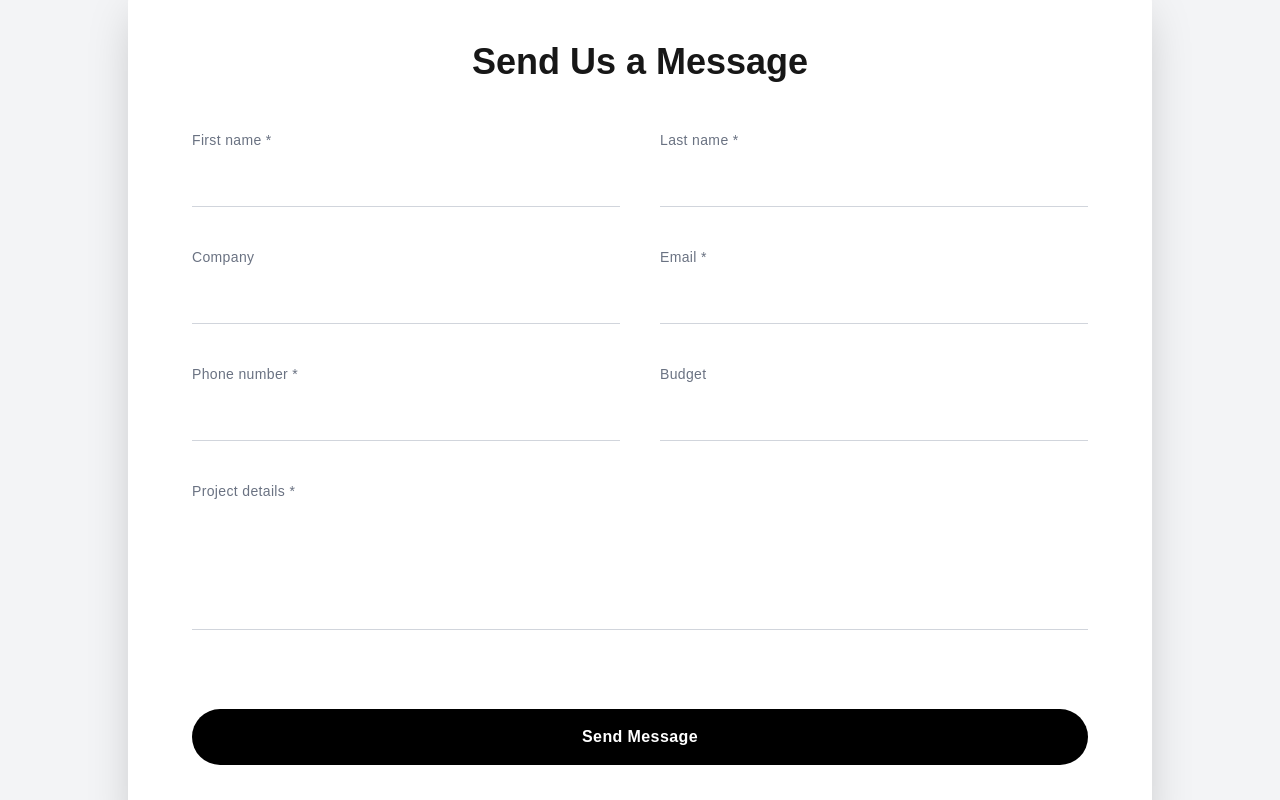
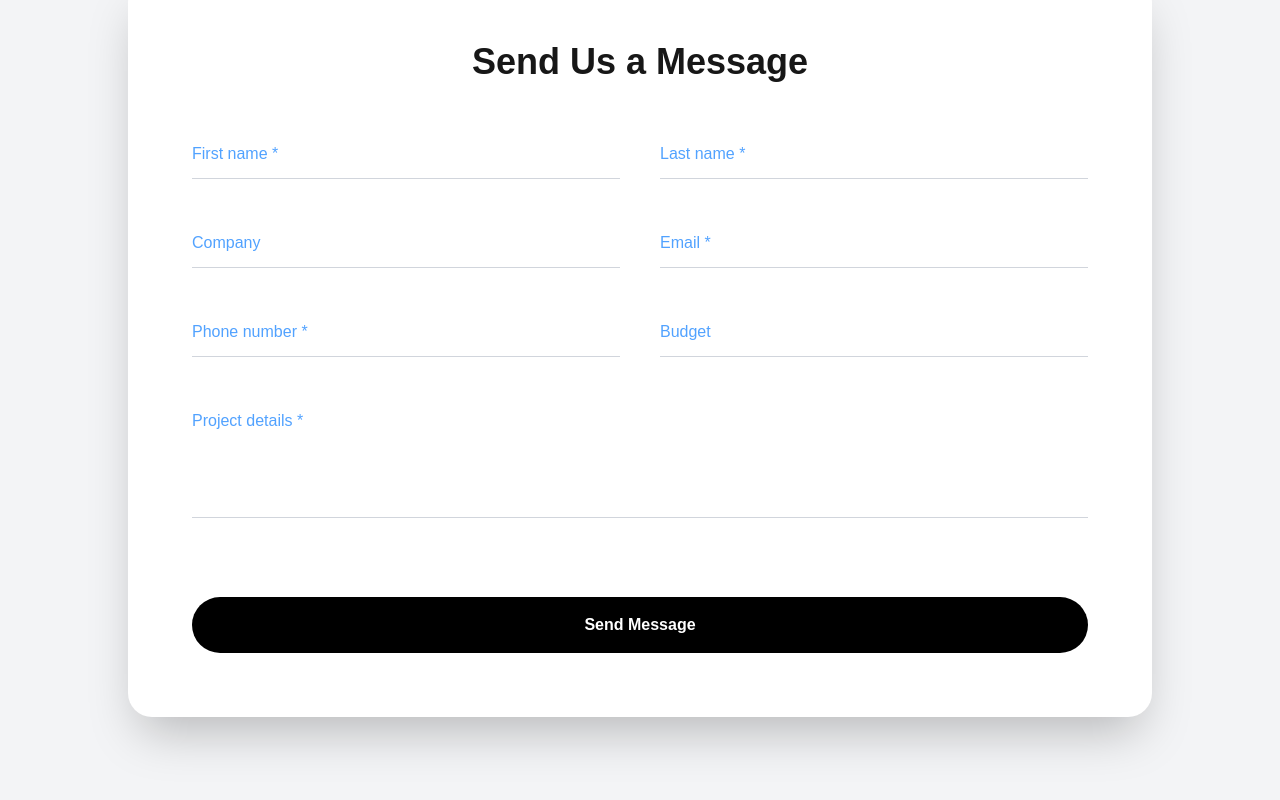
Before and after one commit to aadilahmadgit/gencon, a Next.js app: page / in a window 1280 px wide. Shown: the part 2160-2960 px from the top of the page. Built offline with nearby package versions, Linux system fonts and the light colour scheme.

Commit message:
Update ContactForm.tsx

```diff
--- a/src/components/ContactForm.tsx
+++ b/src/components/ContactForm.tsx
@@ -14,11 +14,6 @@ export default function ContactForm() {
 
     const form = e.currentTarget;
 
-    // Debug env values
-    console.log("Service ID:", process.env.NEXT_PUBLIC_EMAILJS_SERVICE_ID);
-    console.log("Template ID:", process.env.NEXT_PUBLIC_EMAILJS_TEMPLATE_ID);
-    console.log("Public Key:", process.env.NEXT_PUBLIC_EMAILJS_PUBLIC_KEY);
-
     try {
       await emailjs.sendForm(
         process.env.NEXT_PUBLIC_EMAILJS_SERVICE_ID as string,
@@ -29,124 +24,90 @@ export default function ContactForm() {
 
       setStatus("success");
       form.reset();
-
       setTimeout(() => setStatus("idle"), 4000);
 
     } catch (error: any) {
       console.log("FULL ERROR:", error);
-      console.log("TEXT:", error?.text);
-      console.log("STATUS:", error?.status);
-
       setStatus("error");
       setTimeout(() => setStatus("idle"), 4000);
     }
   };
 
   return (
-    <form
-      onSubmit={handleSubmit}
-      className="space-y-10 max-w-4xl mx-auto"
-    >
+    <form onSubmit={handleSubmit} className="space-y-10 max-w-4xl mx-auto">
+
       {/* Row 1 */}
       <div className="grid md:grid-cols-2 gap-10">
-        <div className="group">
-          <label className="block text-sm font-medium text-gray-500 mb-2 tracking-wide">
-            First name *
-          </label>
         <input
           type="text"
           name="first_name"
           required
-            className="w-full border-b border-gray-300 bg-transparent py-3 outline-none transition-all duration-300 focus:border-black"
+          placeholder="First name *"
+          className="w-full border-b border-gray-300 bg-transparent py-3 outline-none transition-all duration-300 focus:border-blue-600 text-blue-600 placeholder:text-blue-400"
         />
-        </div>
 
-        <div className="group">
-          <label className="block text-sm font-medium text-gray-500 mb-2 tracking-wide">
-            Last name *
-          </label>
         <input
           type="text"
           name="last_name"
           required
-            className="w-full border-b border-gray-300 bg-transparent py-3 outline-none transition-all duration-300 focus:border-black"
+          placeholder="Last name *"
+          className="w-full border-b border-gray-300 bg-transparent py-3 outline-none transition-all duration-300 focus:border-blue-600 text-blue-600 placeholder:text-blue-400"
         />
-        </div>
       </div>
 
       {/* Row 2 */}
       <div className="grid md:grid-cols-2 gap-10">
-        <div className="group">
-          <label className="block text-sm font-medium text-gray-500 mb-2 tracking-wide">
-            Company
-          </label>
         <input
           type="text"
           name="company"
-            className="w-full border-b border-gray-300 bg-transparent py-3 outline-none transition-all duration-300 focus:border-black"
+          placeholder="Company"
+          className="w-full border-b border-gray-300 bg-transparent py-3 outline-none transition-all duration-300 focus:border-blue-600 text-blue-600 placeholder:text-blue-400"
         />
-        </div>
 
-        <div className="group">
-          <label className="block text-sm font-medium text-gray-500 mb-2 tracking-wide">
-            Email *
-          </label>
         <input
           type="email"
           name="email"
           required
-            className="w-full border-b border-gray-300 bg-transparent py-3 outline-none transition-all duration-300 focus:border-black"
+          placeholder="Email *"
+          className="w-full border-b border-gray-300 bg-transparent py-3 outline-none transition-all duration-300 focus:border-blue-600 text-blue-600 placeholder:text-blue-400"
         />
-        </div>
       </div>
 
       {/* Row 3 */}
       <div className="grid md:grid-cols-2 gap-10">
-        <div className="group">
-          <label className="block text-sm font-medium text-gray-500 mb-2 tracking-wide">
-            Phone number *
-          </label>
         <input
           type="tel"
           name="phone"
           required
-            className="w-full border-b border-gray-300 bg-transparent py-3 outline-none transition-all duration-300 focus:border-black"
+          placeholder="Phone number *"
+          className="w-full border-b border-gray-300 bg-transparent py-3 outline-none transition-all duration-300 focus:border-blue-600 text-blue-600 placeholder:text-blue-400"
+        />
+
+        <input
+          type="text"
+          name="budget"
+          placeholder="Budget"
+          className="w-full border-b border-gray-300 bg-transparent py-3 outline-none transition-all duration-300 focus:border-blue-600 text-blue-600 placeholder:text-blue-400"
         />
       </div>
 
-        <div className="group">
-          <label className="block text-sm font-medium text-gray-500 mb-2 tracking-wide">
-            Budget
-          </label>
-          <input
-            type="text"
-            name="budget"
-            className="w-full border-b border-gray-300 bg-transparent py-3 outline-none transition-all duration-300 focus:border-black"
-          />
-        </div>
-      </div>
-
       {/* Project Details */}
-      <div className="group">
-        <label className="block text-sm font-medium text-gray-500 mb-2 tracking-wide">
-          Project details *
-        </label>
       <textarea
         name="message"
         rows={4}
         required
-          className="w-full border-b border-gray-300 bg-transparent py-3 outline-none resize-none transition-all duration-300 focus:border-black"
+        placeholder="Project details *"
+        className="w-full border-b border-gray-300 bg-transparent py-3 outline-none resize-none transition-all duration-300 focus:border-blue-600 text-blue-600 placeholder:text-blue-400"
       />
-      </div>
 
       {/* Submit Button */}
       <button
         type="submit"
         disabled={status === "submitting"}
-        className={`w-full mt-8 py-4 rounded-full font-semibold tracking-wide transition-all duration-300 ${
+        className={`w-full mt-8 py-4 rounded-full font-semibold transition-all duration-300 ${
           status === "submitting"
             ? "bg-gray-400 cursor-not-allowed text-white"
-            : "bg-black text-white hover:bg-gray-900 hover:shadow-xl active:scale-95"
+            : "bg-black text-white hover:bg-gray-900 active:scale-95"
         }`}
       >
         {status === "submitting" ? "Sending..." : "Send Message"}
@@ -164,6 +125,7 @@ export default function ContactForm() {
           Something went wrong. Please try again.
         </div>
       )}
+
     </form>
   );
 }
```
Lines whose indentation alone changed are shown as unchanged.
